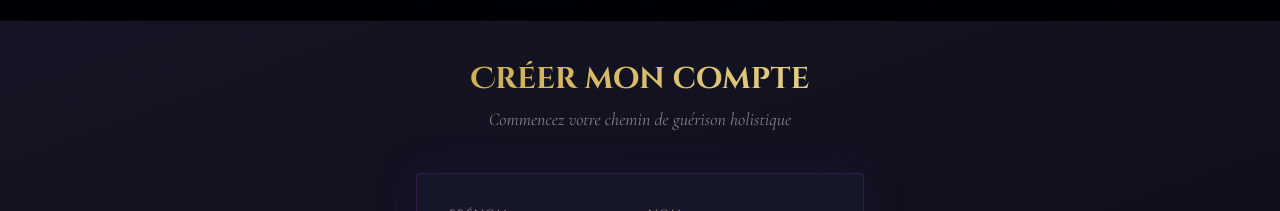
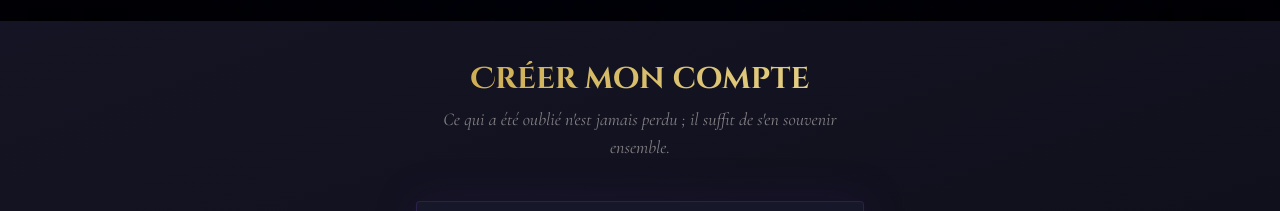
Before and after one commit to agencelapsmedia-ops/Runes-Magie, a Next.js app: page /soins/auth/register in a window 1280 px wide. Shown: the part 1083-1294 px from the top of the page. Built offline with nearby package versions, Linux system fonts and the light colour scheme; no server answers; the database is empty.

Commit message:
Inscription : nouvelle phrase d'accroche sous « Créer mon compte »

```diff
--- a/src/app/(holistique)/soins/auth/register/page.tsx
+++ b/src/app/(holistique)/soins/auth/register/page.tsx
@@ -247,7 +247,7 @@ function RegisterPageInner() {
             Créer mon compte
           </h1>
           <p className="font-cormorant italic text-parchemin/50 text-lg">
-            Commencez votre chemin de guérison holistique
+            Ce qui a été oublié n&apos;est jamais perdu&nbsp;; il suffit de s&apos;en souvenir ensemble.
           </p>
         </div>
 
```
